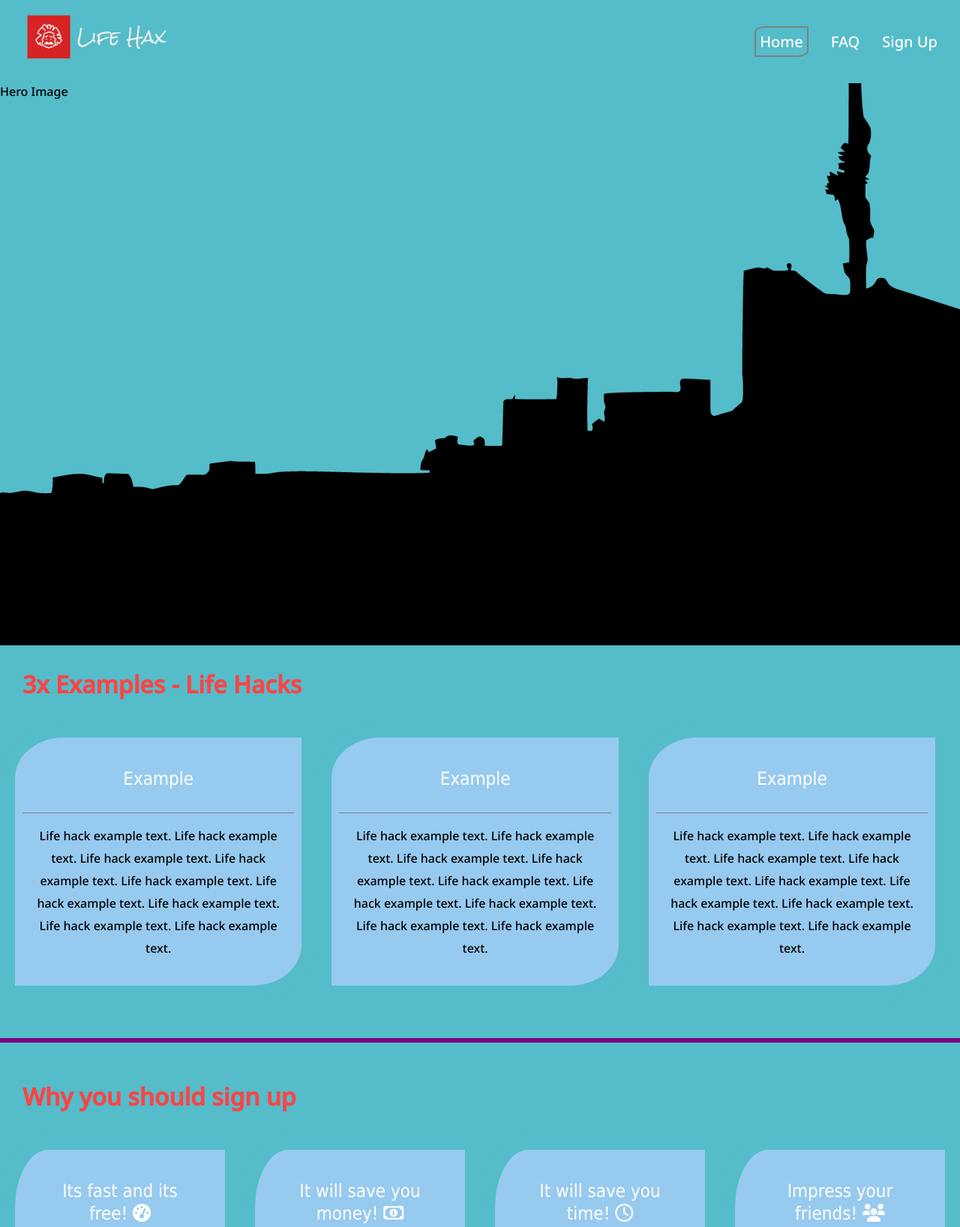
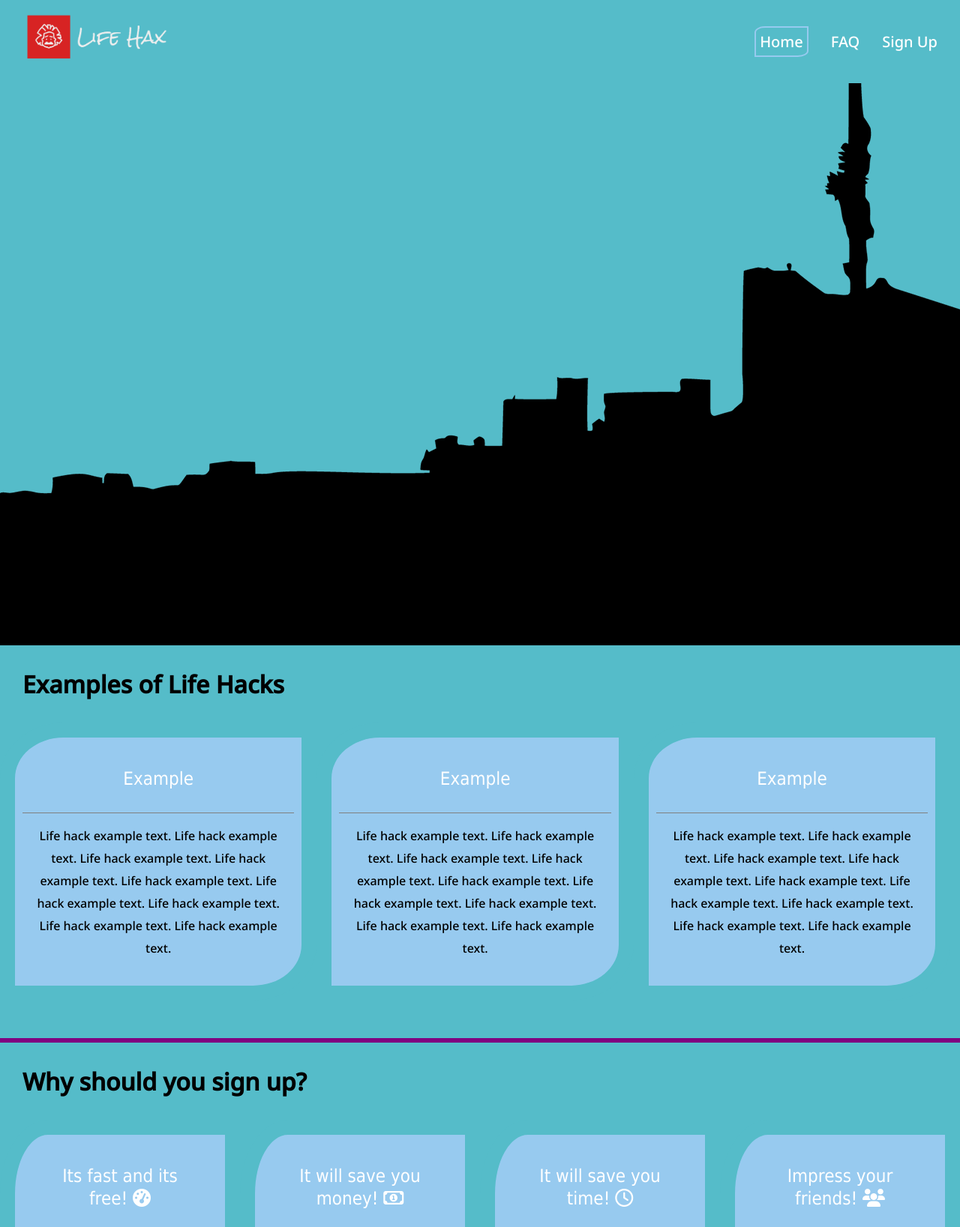
Before and after one commit to KC-7/life-hacks-v2, a plain HTML site: page index.html in a window 1280 px wide. Shown: the top 1637 px of the page at 75% size. Drawn offline with Linux system fonts and the light colour scheme.

Commit message:
Change colors for headings and borders

```diff
--- a/assets/css/style.css
+++ b/assets/css/style.css
@@ -20,7 +20,7 @@
     }
 
     h1, h2 {
-        color: #FC4445;
+        color: black;
         margin: 30px;
         font-size: xx-large;
     }
@@ -51,8 +51,6 @@
     hr.bold {
         border-bottom: 6px solid purple;
         width: 100%;
-        align: center;
-        margin: 50px 0;
     }
 
 /* Nav Menu Links */
@@ -75,14 +73,14 @@
     }
 
     #menu a:hover {
-        border: 2px solid #FC4445;
+        border: 2px solid purple;
         border-top-left-radius: 20%;
         border-bottom-right-radius: 20%;
         padding: 5px;
     }
 
     .active {
-        border: 2px solid grey;
+        border: 2px solid #97CAEF;
         border-top-left-radius: 20%;
         border-bottom-right-radius: 20%;
         padding: 5px;
--- a/index.html
+++ b/index.html
@@ -39,13 +39,12 @@
     <section id="hero-outer">
         <div id="hero-image">
             <!--- Hero Image Here --->
-            Hero Image
         </div>
     </section>
 
     <section id="hack-examples">
 
-        <h2>3x Examples - Life Hacks</h2>
+        <h2>Examples of Life Hacks</h2>
 
         <div>
             <h3>Example</h3>
@@ -77,7 +76,7 @@
 
     <section id="why-examples">
 
-        <h2>Why you should sign up</h2>
+        <h2>Why should you sign up?</h2>
 
         <div>
             <h3>Its fast and its free! <i class="fas fa-tachometer-alt"></i></h3>
@@ -117,7 +116,7 @@
 
     <section id="about-examples">
 
-        <h2>2x Examples - About us</h2>
+        <h2>What do you get?</h2>
 
         <div>
             <h3>Example</h3>
```
Lines whose indentation alone changed are shown as unchanged.
